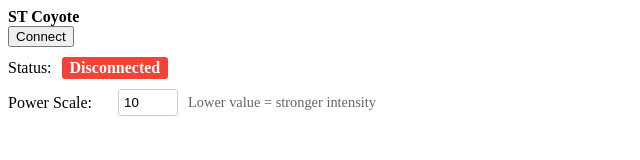
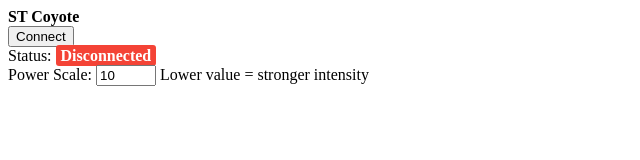
Before and after one commit to Xerxes-2/ST-Coyote, a website: page src/index.html in a window 1280 px wide. Shown: the whole page, without its empty margins (0-640 px from the left). Drawn offline with Linux system fonts and the light colour scheme.

Commit message:
Revert "refactor: improve HTML structure and styling for power scale and connection status"
This reverts commit 8bb836a1e49567c8a3b651aec3f0d7fc1c7c3a44.

```diff
--- a/src/index.html
+++ b/src/index.html
@@ -1,3 +1,5 @@
+<!-- You might want to add additional HTML elements to ST.
+    It's good practice to separate it out from your code -->
 <div class="example-extension-settings">
   <div class="inline-drawer">
     <div class="inline-drawer-toggle inline-drawer-header">
@@ -15,18 +17,16 @@
           value="Connect"
         />
       </div>
-      <div class="flex-container status-container">
-        <span class="connection-indicator">Status:</span>
+      <div class="flex-container">
+        <span class="connection-indicator">Status: </span>
         <span
           id="coyote_connection_status"
           class="connection-status disconnected"
           >Disconnected</span
         >
       </div>
-      <div class="flex-container power-scale-container">
-        <label for="power_scale_input" class="power-scale-label"
-          >Power Scale:</label
-        >
+      <div class="flex-container">
+        <label for="power_scale_input">Power Scale:</label>
         <input
           id="power_scale_input"
           type="number"
@@ -34,60 +34,27 @@
           max="50"
           value="10"
           class="text_pole"
+          style="width: 60px"
         />
         <span class="notes">Lower value = stronger intensity</span>
       </div>
       <style>
-        .flex-container {
-          display: flex;
-          align-items: center;
-          margin-bottom: 10px;
-        }
-
-        .status-container {
-          gap: 10px;
-        }
-
-        .power-scale-container {
-          gap: 10px;
-        }
-
-        .power-scale-label {
-          min-width: 100px;
-        }
-
         .connection-status {
-          padding: 2px 8px;
+          padding: 2px 5px;
           border-radius: 3px;
           font-weight: bold;
-          text-align: center;
         }
-
         .connection-status.connected {
           background-color: #4caf50;
           color: white;
         }
-
         .connection-status.disconnected {
           background-color: #f44336;
           color: white;
         }
-
         .connection-status.connecting {
           background-color: #ff9800;
           color: white;
-        }
-
-        .text_pole {
-          width: 60px;
-          padding: 5px;
-          border: 1px solid #ccc;
-          border-radius: 3px;
-        }
-
-        .notes {
-          font-size: 0.9em;
-          color: #666;
         }
       </style>
     </div>
```
